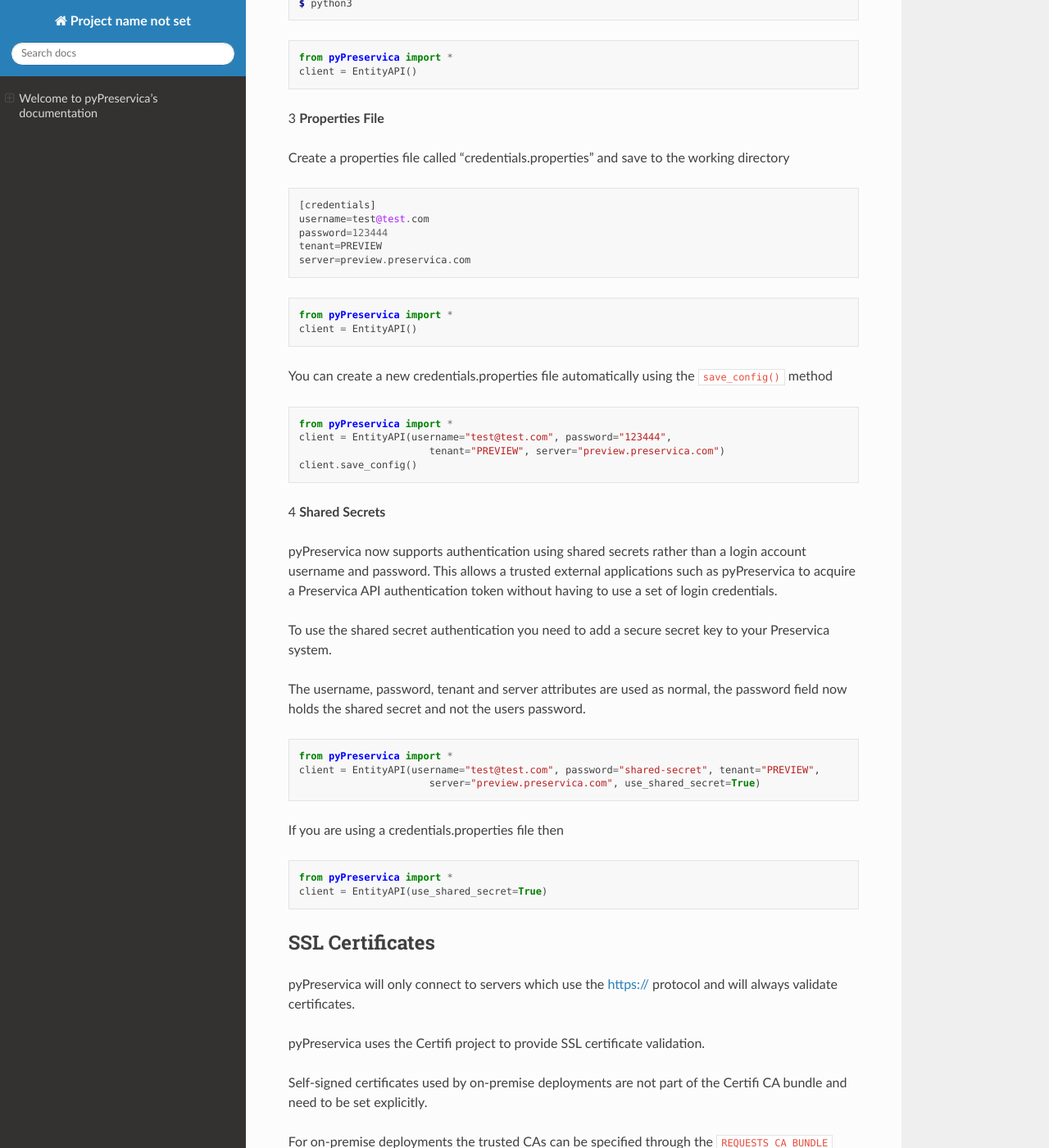
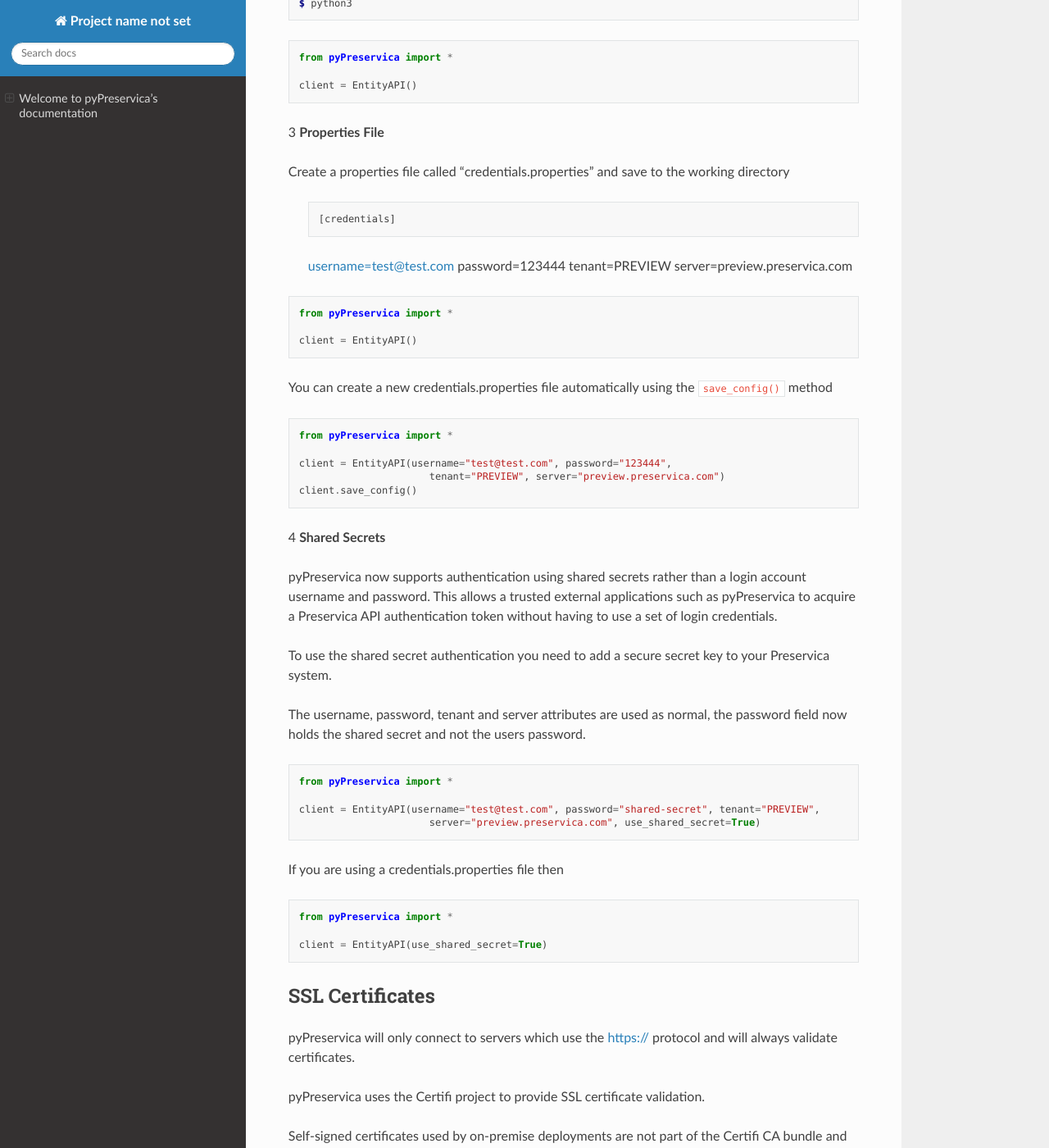
Before and after one commit to carj/pyPreservica, a Sphinx documentation site: the page built from docs/index.rst, in a window 1280 px wide and 1400 px high, scrolled down 6608 px. Shown: the whole window at 82% size. Built offline with Sphinx 7.4.7 and the Read the Docs theme 2.0.0, drawn with Linux system fonts in a browser that asks for light colours; some of the changed text lies outside the part shown.

Commit message:
doc file code block changes

```diff
--- a/docs/index.rst
+++ b/docs/index.rst
@@ -244,13 +244,14 @@
 .. code-block:: python
 
     from pyPreservica import *
+
     client = EntityAPI()
 
 3 **Properties File**
 
 Create a properties file called "credentials.properties" and save to the working directory
 
-.. code-block::
+    ::
 
     [credentials]
     username=test@test.com
@@ -262,6 +263,7 @@
 .. code-block:: python
 
     from pyPreservica import *
+
     client = EntityAPI()
 
 You can create a new credentials.properties file automatically using the ``save_config()`` method
@@ -269,6 +271,7 @@
 .. code-block:: python
 
     from pyPreservica import *
+
     client = EntityAPI(username="test@test.com", password="123444",
                           tenant="PREVIEW", server="preview.preservica.com")
     client.save_config()
@@ -289,6 +292,7 @@
 .. code-block:: python
 
     from pyPreservica import *
+
     client = EntityAPI(username="test@test.com", password="shared-secret", tenant="PREVIEW",
                           server="preview.preservica.com", use_shared_secret=True)
 
@@ -297,6 +301,7 @@
 .. code-block:: python
 
     from pyPreservica import *
+
     client = EntityAPI(use_shared_secret=True)
 
 
@@ -310,10 +315,11 @@
 Self-signed certificates used by on-premise deployments are not part of the Certifi CA bundle and need to be set
 explicitly.
 
-For on-premise deployments the trusted CAs can be specified through the ``REQUESTS_CA_BUNDLE`` environment variable. e.g. ::
-
-    export REQUESTS_CA_BUNDLE=/usr/local/share/ca-certificates/my-server.cert
-
+For on-premise deployments the trusted CAs can be specified through the ``REQUESTS_CA_BUNDLE`` environment variable. e.g.
+
+.. code-block:: console
+
+    $ export REQUESTS_CA_BUNDLE=/usr/local/share/ca-certificates/my-server.cert
 
 
 Application Logging
@@ -484,11 +490,13 @@
 
 A version of this method is also available as a generator function which does not require explicit paging.
 This version returns a lazy iterator which does the paging internally.
-It will default to 50 items between server requests ::
-
-    >>> for entity in client.descendants():
-    >>>     print(entity.title)
-    >>>
+It will default to 50 items between server requests
+
+.. code-block:: python
+
+    for entity in client.descendants():
+        print(entity.title)
+
 
 You can pass a parent reference to get the children of any folder in the same way as the explict paging version ::
 
```
